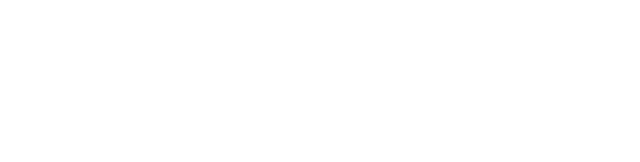
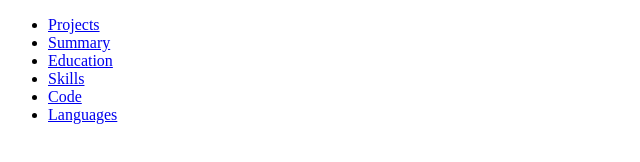
Before and after one commit to Nozeil/rsschool-cv, a plain HTML site: page index.html in a window 1280 px wide. Shown: the whole page, without its empty margins (0-640 px from the left). Drawn offline with Linux system fonts and the light colour scheme.

Commit message:
feat: add header

```diff
--- a/index.html
+++ b/index.html
@@ -15,5 +15,44 @@
 	<title>Artur Voloshin - Front-end Developer</title>
 </head>
 <body class="body">
+	<header class="header">
+		<div class="container header-container">
+			<nav class="nav">
+				<ul class="list nav-list">
+					<li class="nav-item">
+						<a class="nav-link" href="#projects">
+							Projects
+						</a>
+					</li>
+					<li class="nav-item">
+						<a class="nav-link" href="#summary-education-skills">
+							Summary
+						</a>
+					</li>
+					<li class="nav-item">
+						<a class="nav-link" href="#summary-education-skills">
+							Education
+						</a>
+					</li>
+					<li class="nav-item">
+						<a class="nav-link" href="#summary-education-skills">
+							Skills
+						</a>
+					</li>
+					<li class="nav-item">
+						<a class="nav-link" href="#code">
+							Code
+						</a>
+					</li>
+					<li class="nav-item">
+						<a class="nav-link" href="#languages">
+							Languages
+						</a>
+					</li>
+				</ul>
+			</nav>
+		</div>
+	</header>
+
 </body>
 </html>
```
